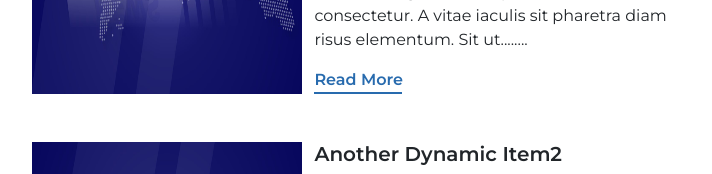
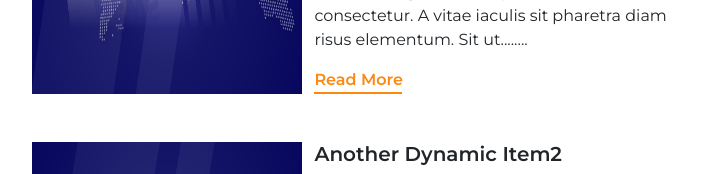
Before and after one commit to cessDevs1419/Electric-Legislative-Document-Website, a Vue app: page / in a window 1280 px wide. In both pictures the pointer is over the link 404 px from the left and 3628 px from the top of the page. Shown: the part 3549-3723 px from the top of the page, without its empty margins (46-758 px from the left). Built offline with nearby package versions, Linux system fonts and the light colour scheme; no server answers.

Commit message:
minor changes in NewsListTemplateComponent
- added hover effects

```diff
--- a/src/components/NewsListTemplateComponent.vue
+++ b/src/components/NewsListTemplateComponent.vue
@@ -42,12 +42,21 @@
         height: 20px;
         border: 1px solid gray;
     }
+
+    .image-container{
+        min-height: 200px;
+    }
+
     .underline{
         max-width: 5.5rem;
         border-bottom: 2px solid var(--primary-color);
     }
 
-    .image-container{
-        min-height: 200px;
+    .footer a:hover {
+        color: var(--secondary-color);
+    }
+
+    .footer a:hover + .underline {
+        border-bottom-color: var(--secondary-color);
     }
 </style>
```
